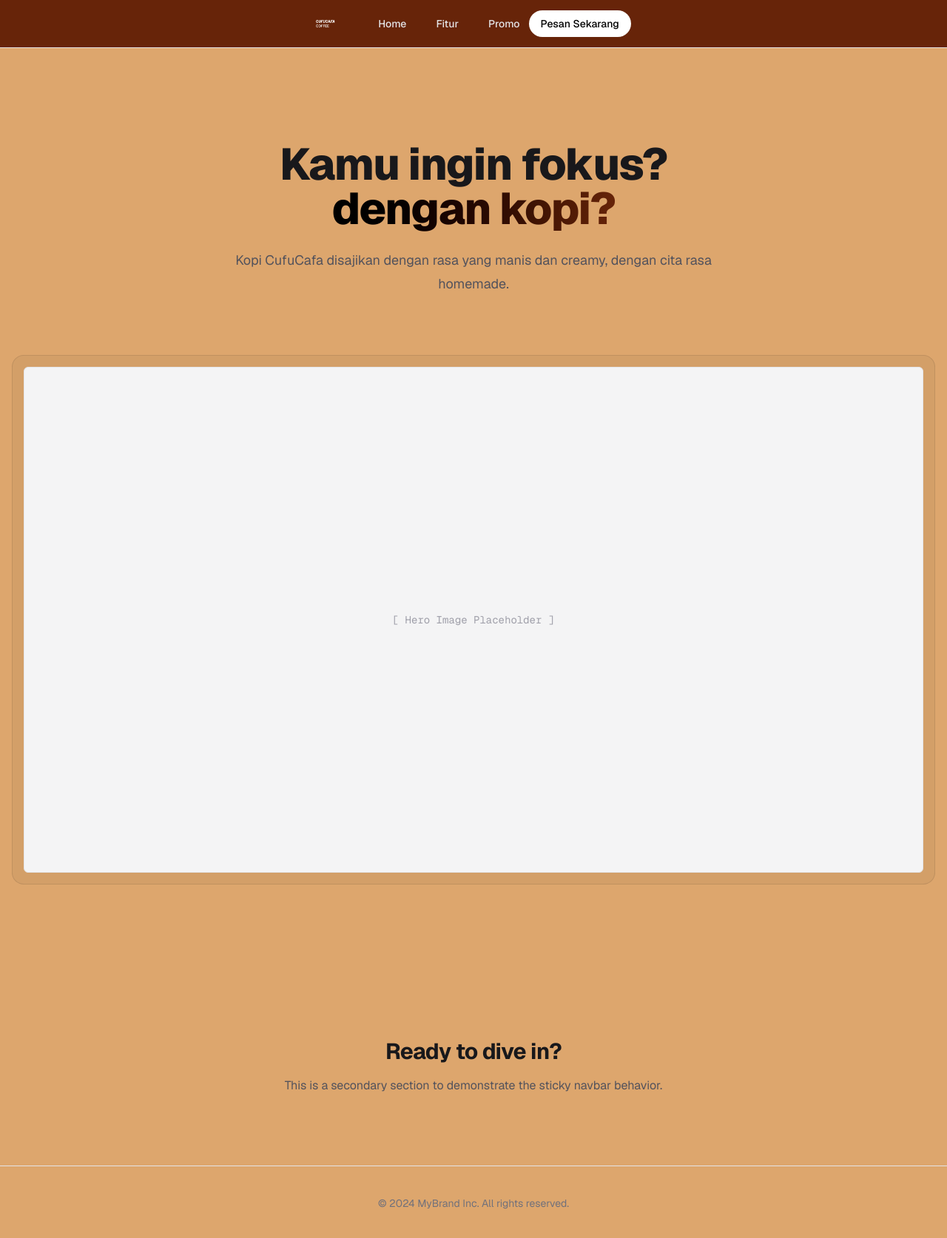
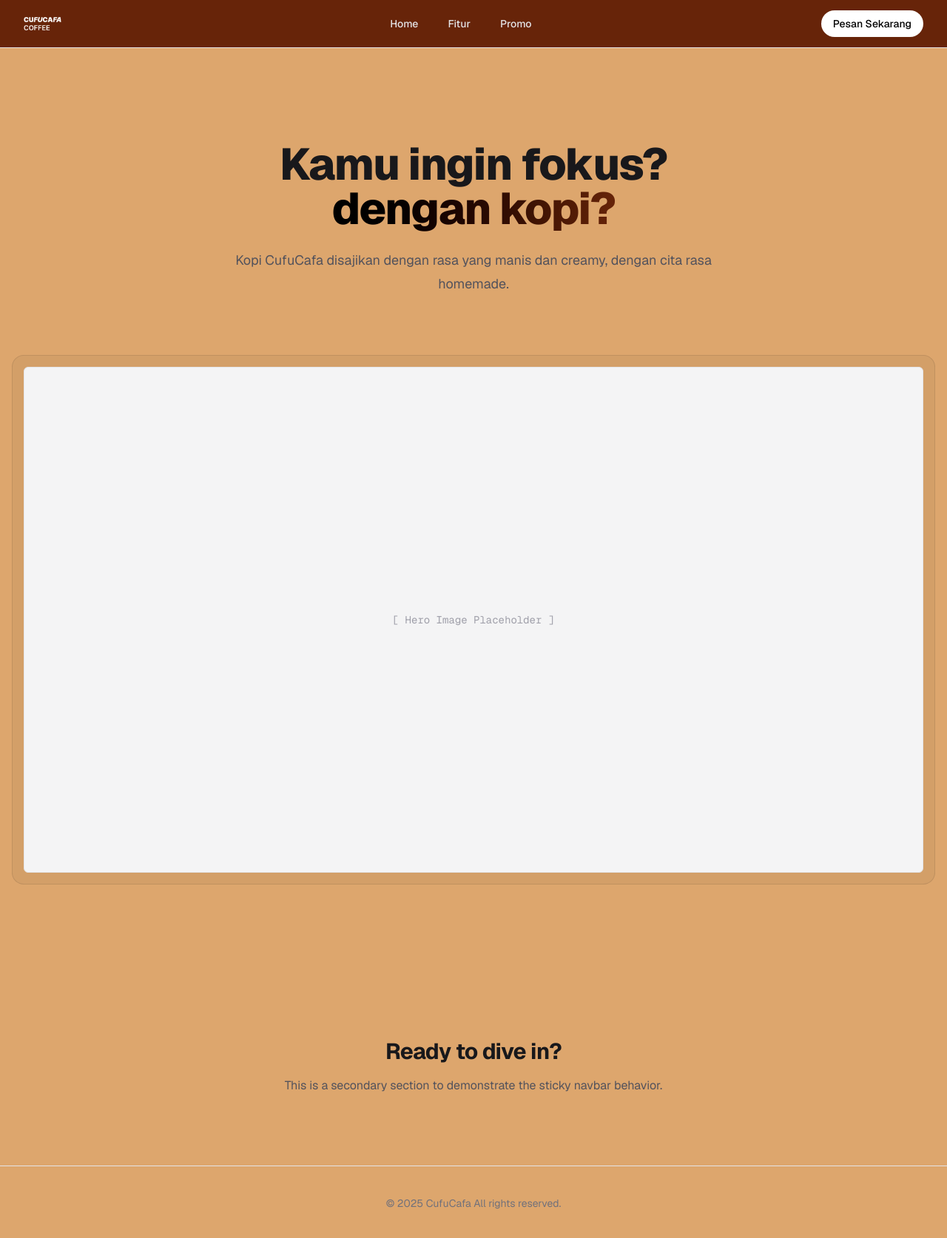
Before and after one commit to pyroscorcher/cuccufafa, a Next.js app: page / in a window 1280 px wide. Shown: the top 1674 px of the page at 74% size. Built offline with nearby package versions, Linux system fonts and the light colour scheme.

Commit message:
navbar lagi

```diff
--- a/app/page.tsx
+++ b/app/page.tsx
@@ -27,7 +27,7 @@
 
       {/* Simple Footer */}
       <footer className="py-10 text-center text-sm text-zinc-500 border-t border-zinc-200 dark:border-zinc-800">
-        <p>© 2024 MyBrand Inc. All rights reserved.</p>
+        <p>© 2025 CufuCafa All rights reserved.</p>
       </footer>
     </div>
   );
--- a/components/Navbar.tsx
+++ b/components/Navbar.tsx
@@ -5,7 +5,7 @@
 export default function Navbar() {
   return (
     <nav className="fixed top-0 w-full z-50 bg-[#672409] backdrop-blur-md border-b border-zinc-200">
-      <div className="w-max mx-auto px-4 sm:px-6 lg:px-8">
+      <div className="max-w-7xl mx-auto px-4 sm:px-6 lg:px-8">
         <div className="flex items-center justify-between h-16">
           {/* Logo Section */}
             <Link href="/" className="w-max flex-shrink-0 flex items-center gap-2">
@@ -13,8 +13,8 @@
                 <Image
                 src="/Logo.png"       // Make sure 'logo.png' is in your 'public' folder
                 alt="CufuCafa Logo"
-                width={32}            // Width in pixels
-                height={32}           // Height in pixels
+                width={64}            // Width in pixels
+                height={64}           // Height in pixels
                 priority              // Loads the logo immediately
                 />
             </Link>
```
